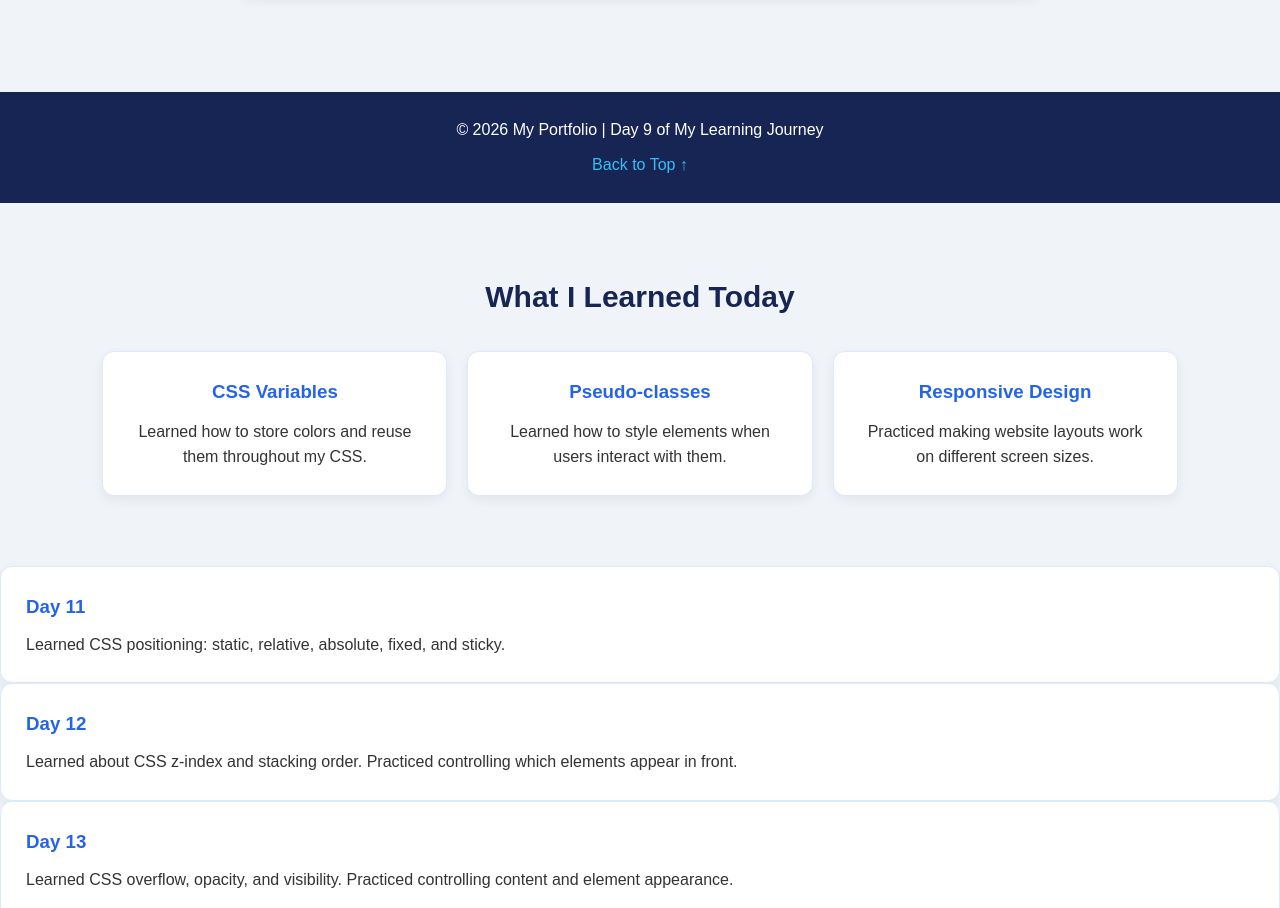
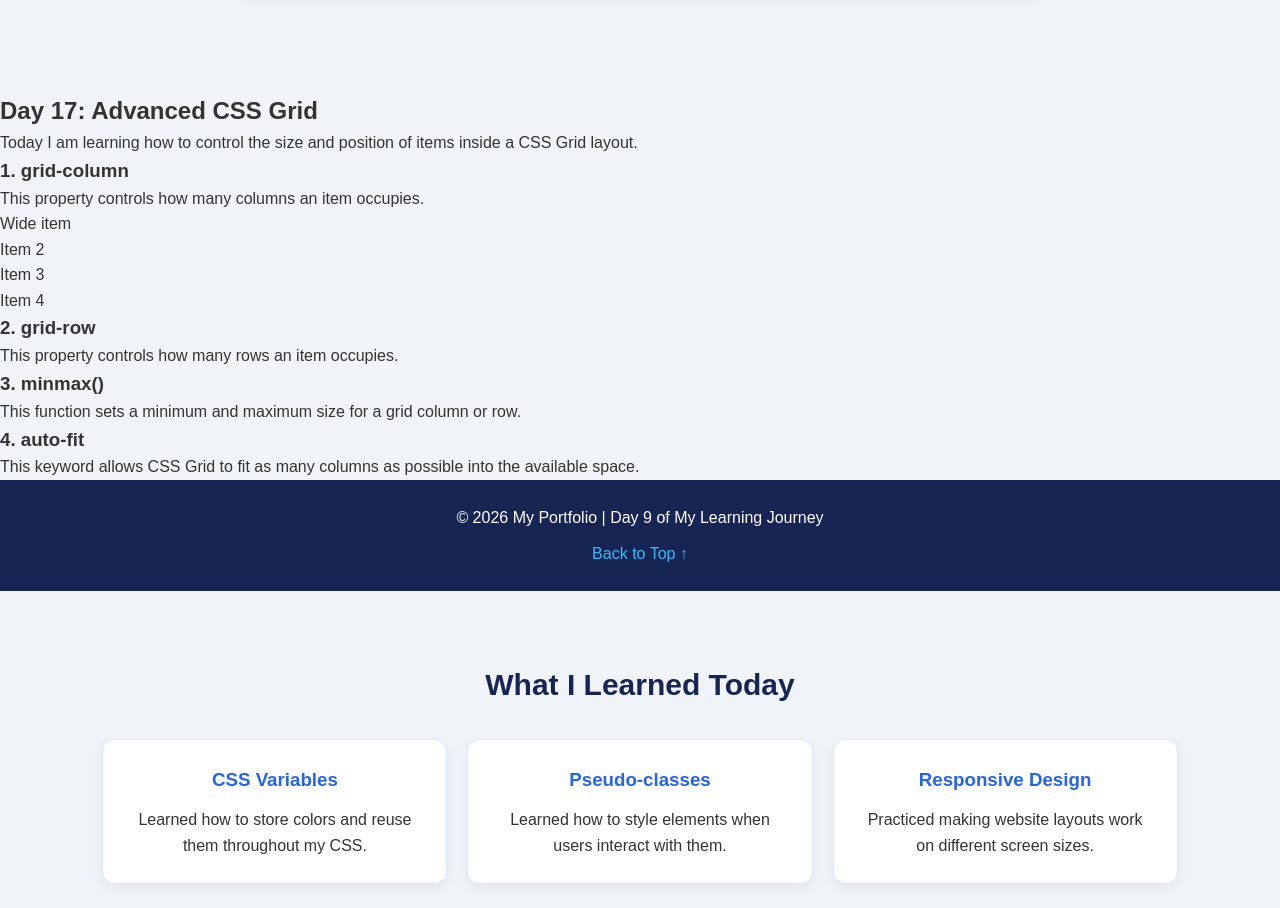
Before and after one commit to kaleabwosinachew-ui/1st-Portfolio-, a plain HTML site: page index.html in a window 1280 px wide. Shown: the part 10163-11071 px from the top of the page. Drawn offline with Linux system fonts and the light colour scheme.

Commit message:
Grid lesson

```diff
--- a/index.html
+++ b/index.html
@@ -550,7 +550,46 @@
     </div>
 
 </section>
+<!-- Day 17: Advanced CSS Grid -->
+<section class="lesson-section">
+    <h2>Day 17: Advanced CSS Grid</h2>
 
+    <p>
+        Today I am learning how to control the size and
+        position of items inside a CSS Grid layout.
+    </p>
+
+    <h3>1. grid-column</h3>
+    <p>
+        This property controls how many columns an item
+        occupies.
+    </p>
+
+    <div class="advanced-grid">
+        <div class="grid-box wide-box">Wide item</div>
+        <div class="grid-box">Item 2</div>
+        <div class="grid-box">Item 3</div>
+        <div class="grid-box">Item 4</div>
+    </div>
+
+    <h3>2. grid-row</h3>
+    <p>
+        This property controls how many rows an item
+        occupies.
+    </p>
+
+    <h3>3. minmax()</h3>
+    <p>
+        This function sets a minimum and maximum size
+        for a grid column or row.
+    </p>
+
+    <h3>4. auto-fit</h3>
+    <p>
+        This keyword allows CSS Grid to fit as many columns
+        as possible into the available space.
+    </p>
+</section>
 
     <!-- Footer -->
     <footer>
@@ -648,3 +687,13 @@
         fractions, repeat(), and grid gaps.
     </p>
 </article>
+
+<!-- Day 17 -->
+<div class="journey-card">
+    <h3>Day 17: Advanced CSS Grid</h3>
+    <p>
+        Today I learned how to control the position and size
+        of grid items using grid-column, grid-row, minmax(),
+        and auto-fit.
+    </p>
+</div>
```
